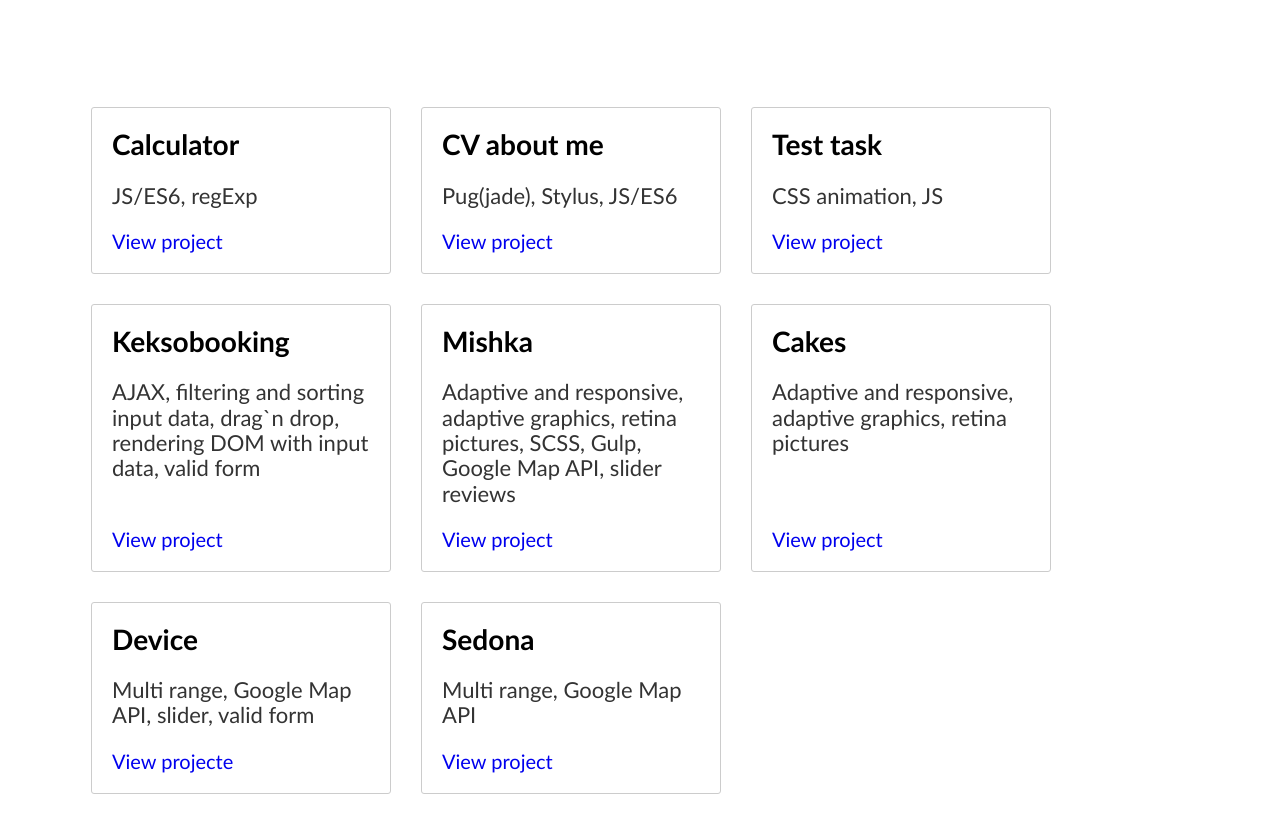
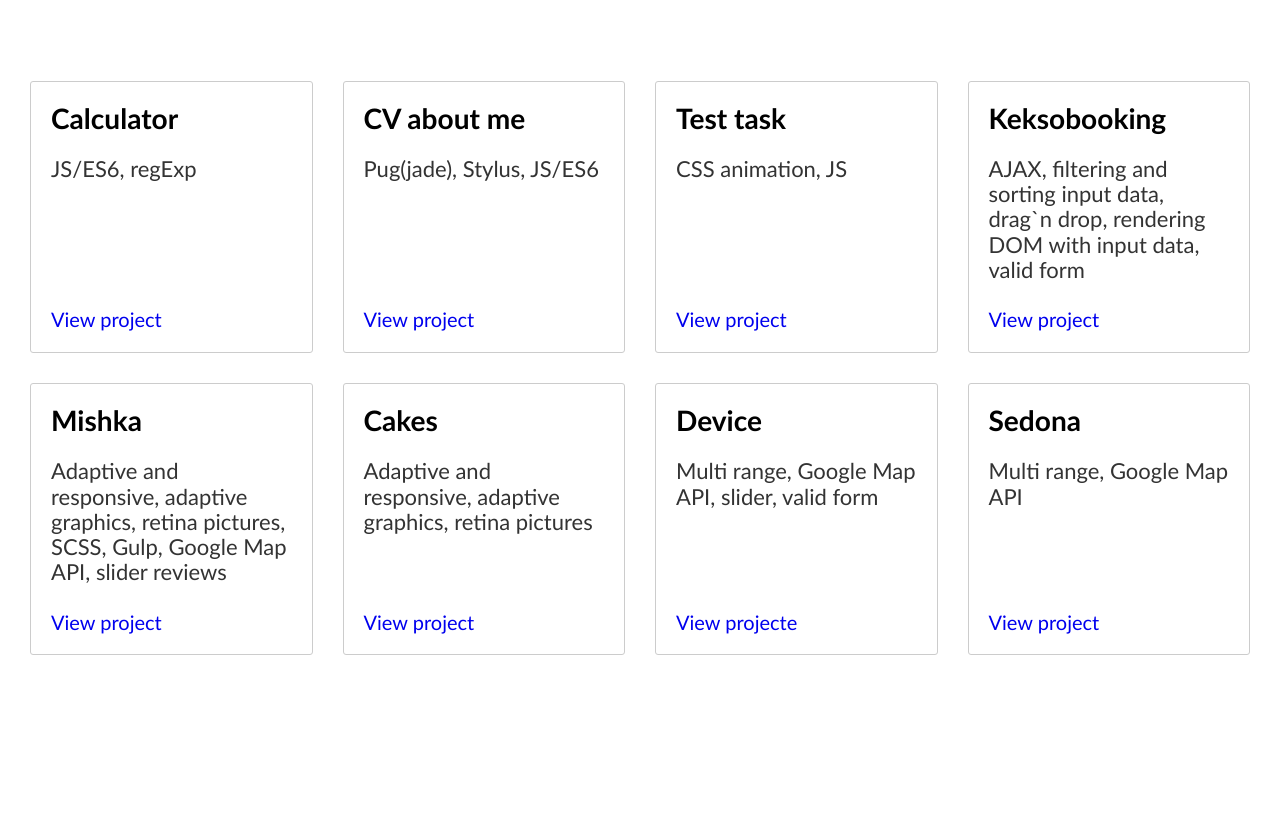
Before and after one commit to HorbachAndrii/Portfolio, a website: page docs/project.html in a window 1280 px wide. Shown: the part 85-918 px from the top of the page. After the commit the page ends 800 px from the top, so only its background shows below. Drawn offline with Linux system fonts and the light colour scheme.

Commit message:
fix card adaptive

```diff
--- a/docs/project.html
+++ b/docs/project.html
@@ -17,42 +17,58 @@
       <li class="content__project-item">
         <h3>Calculator</h3>
         <p>JS/ES6, regExp</p>
+        <div class="content__project-link-wrapper">
           <a href="https://horbachandrii.github.io/calculator/">View project</a>
+        </div>
       </li>
       <li class="content__project-item">
         <h3>CV about me</h3>
         <p>Pug(jade), Stylus, JS/ES6</p>
+        <div class="content__project-link-wrapper">
           <a href="https://horbachandrii.github.io/task-CSSSR/">View project</a>
+        </div>
       </li>
       <li class="content__project-item">
         <h3>Test task</h3>
         <p>CSS animation, JS</p>
+        <div class="content__project-link-wrapper">
           <a href="https://horbachandrii.github.io/test-task-its.agency/">View project</a>
+        </div>
       </li>
       <li class="content__project-item">
         <h3>Keksobooking</h3>
         <p>AJAX, filtering and sorting input data, drag`n drop, rendering DOM with input data, valid form</p>
+        <div class="content__project-link-wrapper">
           <a href="https://horbachandrii.github.io/keksobooking/">View project</a>
+        </div>
       </li>
       <li class="content__project-item">
         <h3>Mishka</h3>
         <p>Adaptive and responsive, adaptive graphics, retina pictures, SCSS, Gulp, Google Map API, slider reviews</p>
+        <div class="content__project-link-wrapper">
           <a href="https://horbachandrii.github.io/Mishka/">View project</a>
+        </div>
       </li>
       <li class="content__project-item">
         <h3>Cakes</h3>
         <p>Adaptive and responsive, adaptive graphics, retina pictures</p>
+        <div class="content__project-link-wrapper">
           <a href="https://horbachandrii.github.io/Cakes/">View project</a>
+        </div>
       </li>
       <li class="content__project-item">
         <h3>Device</h3>
         <p>Multi range, Google Map API, slider, valid form</p>
+        <div class="content__project-link-wrapper">
           <a href="https://horbachandrii.github.io/Device/">View projecte</a>
+        </div>
       </li>
       <li class="content__project-item">
         <h3>Sedona</h3>
         <p>Multi range, Google Map API</p>
+        <div class="content__project-link-wrapper">
           <a href="https://horbachandrii.github.io/Sedona/">View project</a>
+        </div>
       </li>
     </ul>
   </section>
--- a/source/sass/block/content.scss
+++ b/source/sass/block/content.scss
@@ -2,8 +2,11 @@
   display: flex;
   justify-content: center;
   align-items: center;
-  min-height: 100vh;
   padding: 30px;
+
+  &--main {
+    min-height: 100vh;
+  }
 }
 
 .content__about-name {
@@ -30,14 +33,10 @@
   margin-right: 20px;
 }
 
-.content__project {
-  width: 90%;
-}
-
 .content__project-list {
   display: flex;
   flex-wrap: wrap;
-  margin: 0 -30px -30px 0;
+  margin: 0 0 -30px -30px;
   padding: 0;
   list-style: none;
 }
@@ -46,12 +45,10 @@
   display: flex;
   flex-wrap: wrap;
   flex-direction: column;
-  flex-grow: 1;
   position: relative;
-  width: 300px;
-  //max-width: 300px;
-  max-width: 300px;
-  margin: 0 30px 30px 0;
+  width: calc(100% / 4 - 30px);
+  min-width: 200px;
+  margin: 0 0 30px 30px;
   padding: 20px;
   border: 1px solid #cccccc;
   border-radius: 3px;
@@ -66,16 +63,31 @@
   }
 
   a {
-    margin-top: auto;
     font-size: 20px;
 
     &::after {
-      left: 20%;
+      left: 50%;
     }
 
     &:hover::after {
       left: 0;
-      width: 42%;
+      width: 100%;
     }
   }
+
+  @media (max-width: 1130px) {
+    width: calc(100% / 3 - 30px);
+  }
+
+  @media (max-width: 768px) {
+    width: calc(100% / 2 - 30px);
+  }
+
+  @media (max-width: 525px) {
+    width: 100%;
+  }
 }
+
+.content__project-link-wrapper {
+  margin-top: auto;
+}
```
Also changed, not shown: docs/index.html (+1 -1 lines), source/index.html (+1 -1 lines), source/project.html (+16 -0 lines), docs/css/style.css, docs/css/style.min.css. Lines whose indentation alone changed are shown as unchanged.
